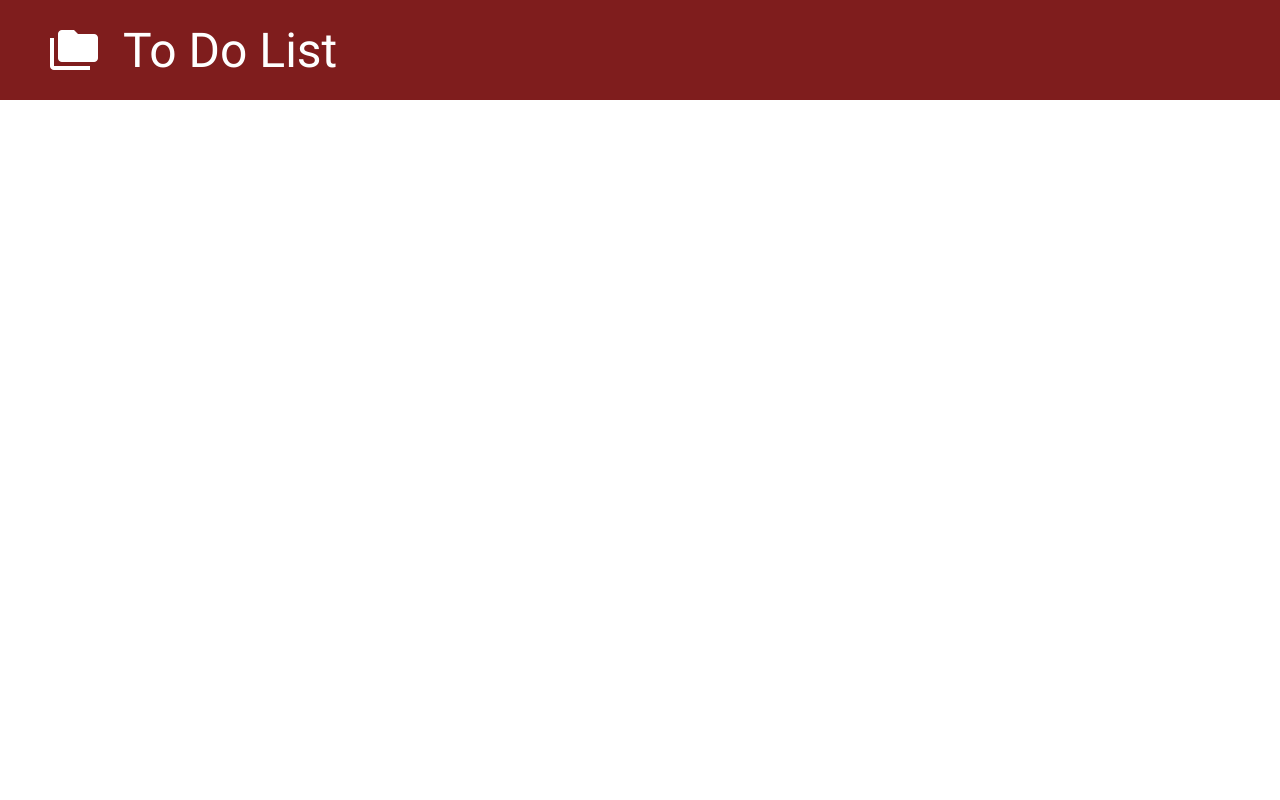
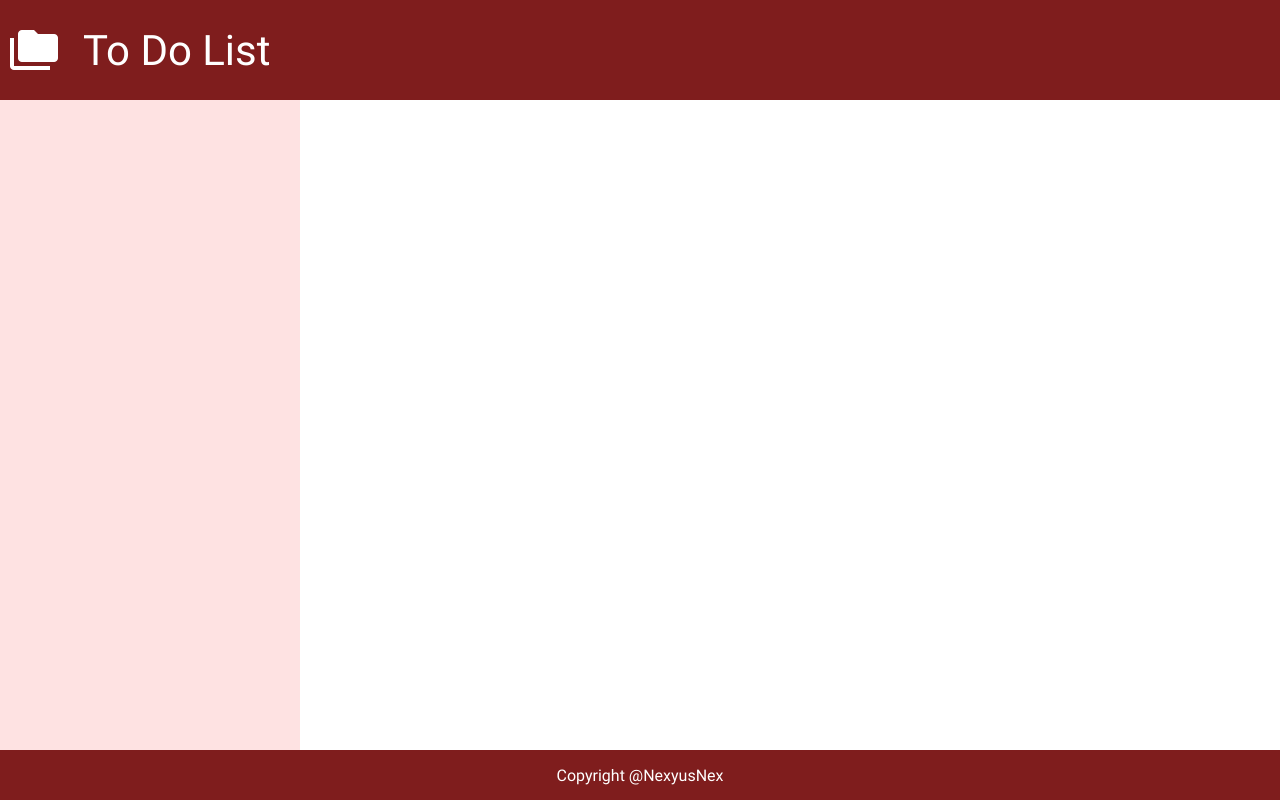
Before and after one commit to NexyusNex/To-do-list, a website built with webpack: page dist/index.html in a window 1280 px wide. Built offline with nearby package versions, Linux system fonts and the light colour scheme.

Commit message:
Added a grid layout for the page, a side menu and a footer

```diff
--- a/package.json
+++ b/package.json
@@ -4,7 +4,8 @@
   "description": "",
   "main": "index.js",
   "scripts": {
-    "test": "echo \"Error: no test specified\" && exit 1"
+    "test": "echo \"Error: no test specified\" && exit 1",
+    "dev": "webpack serve"
   },
   "repository": {
     "type": "git",
@@ -19,7 +20,8 @@
   "homepage": "https://github.com/NexyusNex/To-do-list#readme",
   "devDependencies": {
     "webpack": "^5.75.0",
-    "webpack-cli": "^5.0.1"
+    "webpack-cli": "^5.0.1",
+    "webpack-dev-server": "^4.11.1"
   },
   "dependencies": {
     "css-loader": "^6.7.3",
--- a/src/style.css
+++ b/src/style.css
@@ -9,15 +9,38 @@
   font-family: roboto;
 }
 
+body {
+  display: grid;
+  height: 100vh;
+  grid-template-rows: 100px 1fr 50px;
+  grid-template-columns: 300px 1fr;
+}
+
 .header {
+  grid-column: span 2;
   background-color: #7f1d1d;
   color: white;
   height: 100px;
   display: flex;
-  padding-left: 50px;
+  padding-left: 10px;
   align-items: center;
-  font-size: 48px;
+  font-size: 42px;
 }
+
 .header img {
   padding-right: 25px;
 }
+
+.side-menu {
+  background-color: #fee2e2;
+  height: 100%;
+}
+
+.footer {
+  grid-column: span 2;
+  background-color: #7f1d1d;
+  color: white;
+  display: flex;
+  align-items: center;
+  justify-content: center;
+}
--- a/webpack.config.js
+++ b/webpack.config.js
@@ -8,6 +8,16 @@ module.exports = {
   output: {
     path: path.resolve(__dirname, "dist"),
     filename: "[name].js",
+  },
+  devServer: {
+    static: {
+      directory: path.resolve(__dirname, "dist"),
+    },
+    port: 3000,
+    open: true,
+    hot: true,
+    compress: true,
+    historyApiFallback: true,
   },
   module: {
     rules: [
```
Also changed, not shown: dist/index.html, 1 other file.
